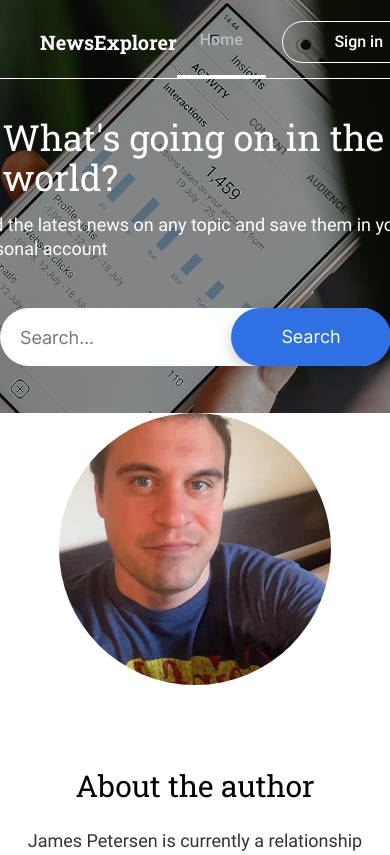
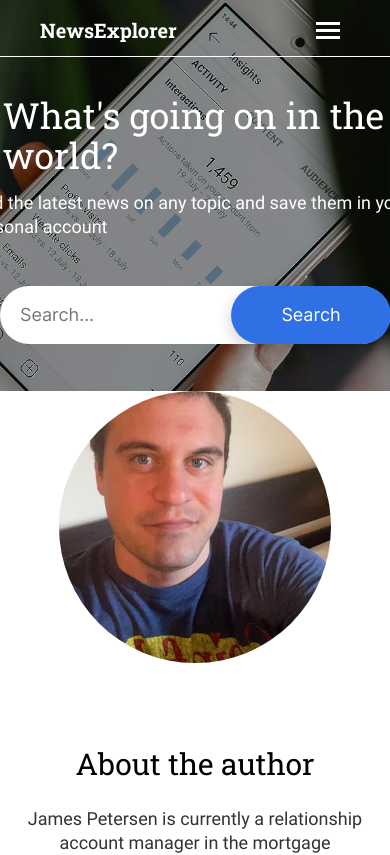
Before and after one commit to JFuton847/News-Explorer, a React (Vite) app: page / in a window 390 px wide. Shown: the top 855 px of the page. Built offline with nearby package versions, Linux system fonts and the light colour scheme.

Commit message:
get close button on hamburger menu to appear properly and fix navlink margins

```diff
--- a/src/components/Header/Header.jsx
+++ b/src/components/Header/Header.jsx
@@ -17,10 +17,15 @@ function Header({
 }) {
   const navigate = useNavigate();
   const location = useLocation(); // For determining active link
+  const [isMenuOpen, setIsMenuOpen] = React.useState(false);
 
   const logoutButtonImage = isSavedArticlesPage
     ? logoutButtonOther
     : logoutButton;
+
+  const toggleMenu = () => {
+    setIsMenuOpen((prev) => !prev);
+  };
 
   return (
     <header
@@ -51,13 +56,27 @@ function Header({
         </h1>
 
         <nav className="nav">
+          <button
+            className={`nav__menu-button ${
+              isMenuOpen ? "nav__menu-button_open" : ""
+            }`}
+            onClick={toggleMenu}
+          >
+            <span className="nav__menu-line"></span>
+            <span className="nav__menu-line"></span>
+            <span className="nav__menu-line"></span>
+          </button>
+
+          <div className={`nav__links ${isMenuOpen ? "nav__links_open" : ""}`}>
             <a
               href="#"
               className={`nav__link ${
                 location.pathname === "/" ? "nav__link_active" : ""
               }`}
               style={{
-              color: isSavedArticlesPage ? "#1a1b22" : "rgba(182, 188, 191, 1)",
+                color: isSavedArticlesPage
+                  ? "#1a1b22"
+                  : "rgba(182, 188, 191, 1)",
               }}
               onClick={() => navigate("/")}
             >
@@ -120,6 +139,7 @@ function Header({
                 Sign in
               </a>
             )}
+          </div>
         </nav>
       </div>
 
--- a/src/components/Nav/Nav.css
+++ b/src/components/Nav/Nav.css
@@ -3,6 +3,14 @@
   display: flex;
   align-items: center;
   gap: 42px;
+}
+
+.nav__links {
+  display: flex;
+  align-items: center;
+}
+.nav__menu-button {
+  display: none;
 }
 
 .nav__header-name {
@@ -20,7 +28,9 @@
   font-weight: 500;
   font-family: "Roboto", "Inter", sans-serif;
   cursor: pointer;
-  padding: 23px;
+  padding-top: 23px;
+  padding-bottom: 23px;
+  margin-left: 76px;
   transition: color 0.3s, border-bottom 0.3s;
   border-bottom: 2px solid transparent;
   text-decoration: none;
@@ -61,6 +71,7 @@
   display: flex;
   align-items: center;
   text-decoration: none;
+  margin-left: 42px;
 }
 
 /* Logout image */
@@ -77,6 +88,7 @@
   border-radius: 100px;
   color: white;
   /* padding: 8px 20px; */
+  margin-left: 42px;
   font-size: 18px;
   line-height: 24px;
   font-family: "Roboto", "Inter", sans-serif;
@@ -122,4 +134,79 @@
 }
 
 @media screen and (max-width: 620px) {
+  /* Hide Desktop Navigation */
+  .nav__links {
+    display: none;
+  }
+
+  /* Mobile Menu Button */
+  .nav__menu-button {
+    background: none;
+    border: none;
+    display: flex;
+    flex-direction: column;
+    justify-content: center;
+    align-items: center;
+    gap: 4px;
+    cursor: pointer;
+    padding: 10px;
+    position: relative;
+    z-index: 30;
+  }
+
+  .nav__menu-line {
+    width: 24px;
+    height: 3px;
+    background-color: white;
+    transition: transform 0.3s;
+  }
+
+  .nav__menu-button_open .nav__menu-line:nth-child(1) {
+    transform: translateY(1px) rotate(45deg);
+    position: absolute;
+  }
+
+  .nav__menu-button_open .nav__menu-line:nth-child(2) {
+    opacity: 0;
+  }
+
+  .nav__menu-button_open .nav__menu-line:nth-child(3) {
+    transform: translateY(1px) rotate(-45deg);
+    position: absolute;
+  }
+
+  /* Mobile Menu Links */
+  .nav__links_open {
+    display: flex;
+    flex-direction: column;
+    gap: 16px;
+    position: fixed;
+    top: 0;
+    left: 0;
+    width: 100vw;
+    height: 100vh;
+    background-color: #333;
+    padding: 20px;
+    border-radius: 0;
+    z-index: 20;
+    overflow-y: auto;
+  }
+  .nav__link {
+    background: none;
+    border: none;
+    font-size: 36px;
+    line-height: 24px;
+    font-weight: 500;
+    font-family: "Roboto", "Inter", sans-serif;
+    cursor: pointer;
+    padding: 23px;
+    transition: color 0.3s, border-bottom 0.3s;
+    border-bottom: 2px solid transparent;
+    text-decoration: none;
+    padding-top: 100px;
+  }
+
+  .nav__link_active {
+    border-bottom: 2px solid white;
+  }
 }
```
Lines whose indentation alone changed are shown as unchanged.
